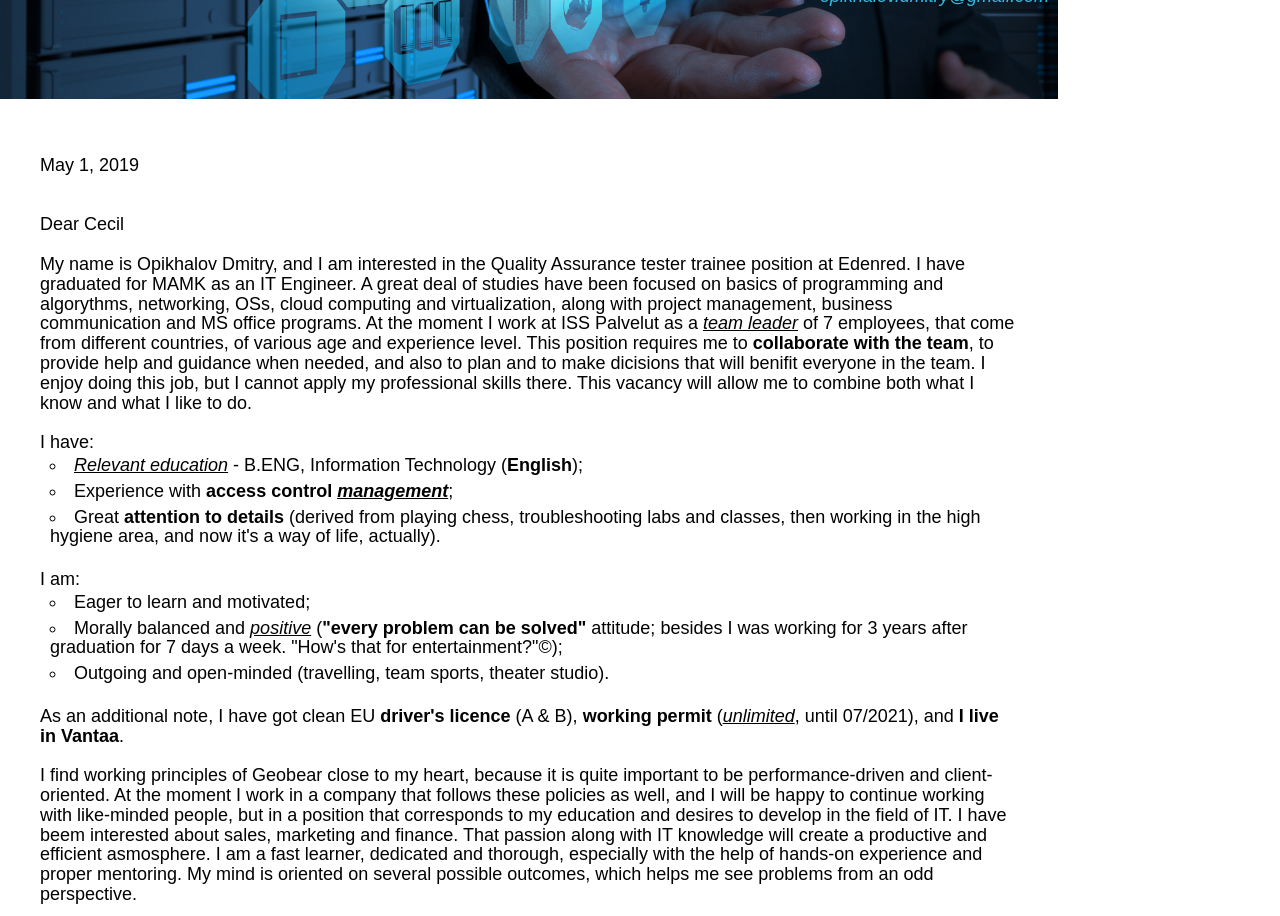
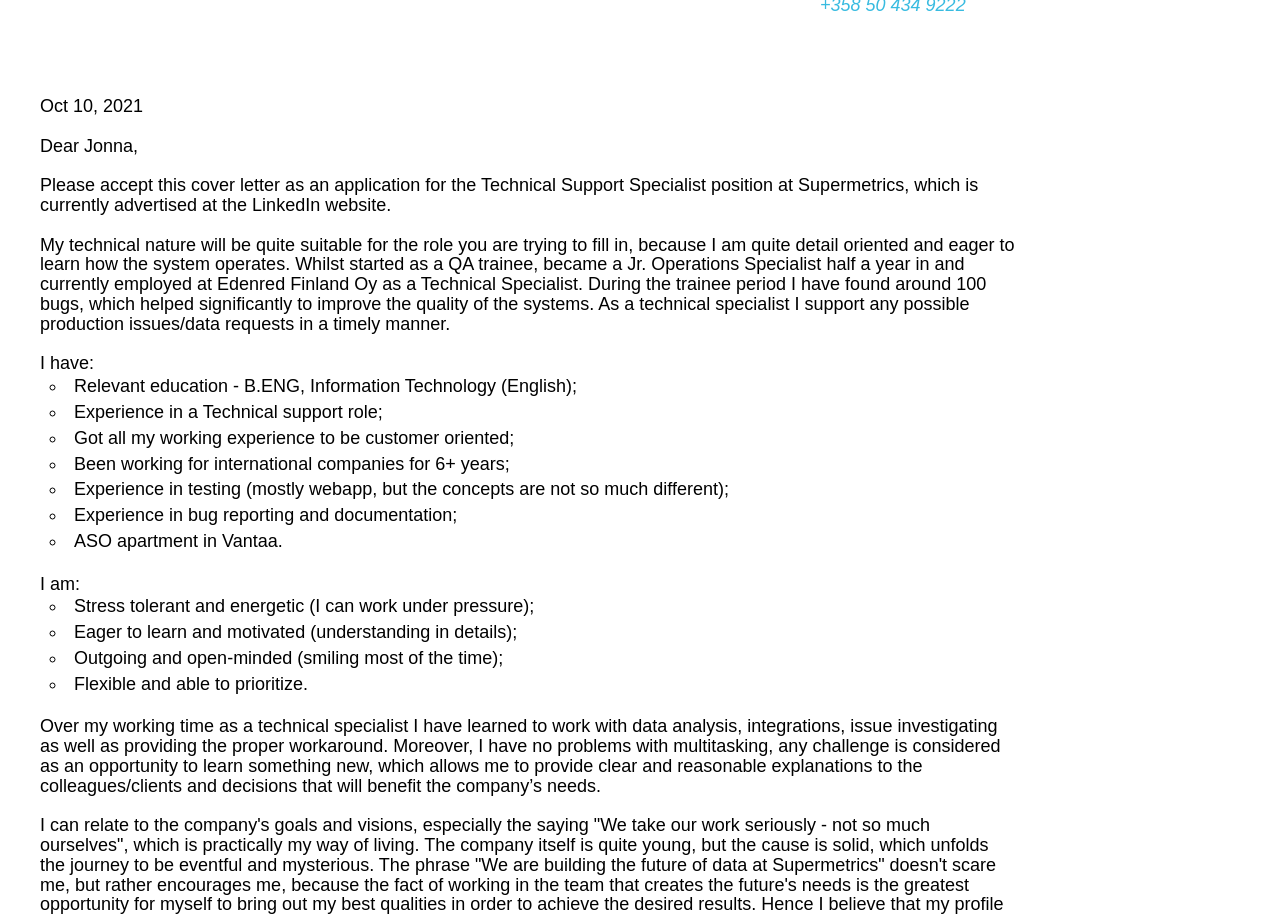
Before and after one commit to iavasvertel/application-letter, a plain HTML site: page index.html in a window 1280 px wide. Shown: the part 143-1059 px from the top of the page. Drawn offline with Linux system fonts and the light colour scheme.

Commit message:
Supermetrics

```diff
--- a/index.html
+++ b/index.html
@@ -10,74 +10,76 @@
   <body>
     <div class="wrapper">
       <div class="top-banner">
-        <span class="name">Opikhalov Dmitry</span> <br />
-        <span class="mail">opikhalov.dmitry@gmail.com</span>
+        <span class="name">Opikhalov Dmitry</span> <br /><br /><br />
+        <span class="mail">opikhalov.dmitry@gmail.com</span><br />
+        <span class="mail">+358 50 434 9222</span>
+
       </div>
       <div class="cover-letter">
-        May 1, 2019 <br />
+        Oct 10, 2021
         <br />
         <br />
-        Dear Cecil <br />
+        Dear Jonna,
         <br />
-        My name is Opikhalov Dmitry, and I am interested in the Quality Assurance tester trainee position at Edenred. I have graduated for MAMK as an IT Engineer. A great deal of studies have been focused on basics of programming and algorythms, networking, OSs, cloud computing and virtualization, along with project management, business communication and MS office programs. At the moment I work at ISS Palvelut as a <span class="italy">team leader</span> of 7 employees, that come from different countries, of various age and experience level. This position requires me to <span class="bold">collaborate with the team</span>, to provide help and guidance when needed, and also to plan and to make dicisions that will benifit everyone in the team. I enjoy doing this job, but I cannot apply my professional skills there. This vacancy will allow me to combine both what I  know and what I like to do.
+        <br />
+        Please accept this cover letter as an application for the Technical Support Specialist position at Supermetrics, which is currently advertised at the LinkedIn website.
+        <br />
+        <br />
+        My technical nature will be quite suitable for the role you are trying to fill in, because I am quite detail oriented and eager to learn how the system operates. Whilst started as a QA trainee, became a Jr. Operations Specialist half a year in and currently employed at Edenred Finland Oy as a Technical Specialist. During the trainee period I have found around 100 bugs, which helped significantly to improve the quality of the systems. As a technical specialist I support any possible production issues/data requests in a timely manner.
         <br />
         <br />
         I have:
         <ul>
           <li>
-            <span class="italy">Relevant education</span> - B.ENG, Information
-            Technology (<span class="bold">English</span>);
+            Relevant education - B.ENG, Information Technology (English);
           </li>
           <li>
-            Experience with <span class="bold">access control <span class="italy">management</span></span>;
+            Experience in a Technical support role;
           </li>
           <li>
-            Great <span class="bold">attention to details</span> (derived from
-            playing chess, troubleshooting labs and classes, then working in the high hygiene area, and now it's a way of life, actually).
+            Got all my working experience to be customer oriented;
+          </li>
+          <li>
+            Been working for international companies for 6+ years;
+          </li>
+          <li>
+            Experience in testing (mostly webapp, but the concepts are not so much different);
+          </li>
+          <li>
+            Experience in bug reporting and documentation;
+          </li>
+          <li>
+            ASO apartment in Vantaa.
           </li>
         </ul>
         <br />
         I am:
-
         <ul>
           <li>
-            Eager to learn and motivated;
+            Stress tolerant and energetic (I can work under pressure);
           </li>
           <li>
-            Morally balanced and <span class="italy">positive</span> (<span
-              class="bold"
-              >"every problem can be solved"</span
-            >
-            attitude; besides I was working for 3 years after graduation for 7
-            days a week. "How's that for entertainment?"©);
+            Eager to learn and motivated (understanding in details);
           </li>
           <li>
-            Outgoing and open-minded (travelling, team sports, theater studio).
+            Outgoing and open-minded (smiling most of the time);
+          </li>
+          <li>
+            Flexible and able to prioritize.
           </li>
         </ul>
         <br />
-
-        As an additional note, I have got clean EU
-        <span class="bold">driver's licence</span> (A & B),
-        <span class="bold">working permit</span> (<span class="italy"
-          >unlimited</span
-        >, until 07/2021), and
-        <span class="bold">I live in Vantaa</span>.<br />
-
-        <br />
-
-        I find working principles of Geobear close to my heart, because it is quite important to be performance-driven and client-oriented. At the moment I work in a company that
-        follows these policies as well, and I will be happy to continue working with like-minded people, but in a
-        position that corresponds to my education and desires to develop in the field of IT. I have beem interested about sales, marketing and finance. That passion along with IT  knowledge will create a productive and efficient asmosphere. I am a fast learner, dedicated and thorough, especially with the help of hands-on experience and proper mentoring. My mind is oriented on several possible outcomes, which helps me see problems from an odd perspective.<br />
-        <br />
-
-        I thank you for taking the time to read my cover letter and to review my resume. I am looking forward to discuss the position in person (starting from May 13), but I am available via the e-mail and I can start working as soon as possible.
-
+        Over my working time as a technical specialist I have learned to work with data analysis, integrations, issue investigating as well as providing the proper workaround. Moreover, I have no problems with multitasking, any challenge is considered as an opportunity to learn something new, which allows me to provide clear and reasonable explanations to the colleagues/clients and decisions that will benefit the company’s needs.
         <br />
         <br />
+        I can relate to the company's goals and visions, especially the saying "We take our work seriously - not so much ourselves", which is practically my way of living. The company itself is quite young, but the cause is solid, which unfolds the journey to be eventful and mysterious. The phrase "We are building the future of data at Supermetrics" doesn't scare me, but rather encourages me, because the fact of working in the team that creates the future's needs is the greatest opportunity for myself to bring out my best qualities in order to achieve the desired results. Hence I believe that my profile and aspirations make me a good match for a rapidly evolving and diverse company such as yourselves.
         <br />
-        Kind Regards,
-
+        <br />
+        I am looking forward to discussing the position in person. You can contact me by email or phone.<br />
+        I thank you for taking the time to read my cover letter and to review my resume.
+        <br />
+        <br />
+        With Kind Regards,
         <br />
         <br />
         Opikhalov Dmitry.
--- a/style.css
+++ b/style.css
@@ -19,20 +19,20 @@ body {
 
 .wrapper .top-banner {
   width: 100%;
-  height: 259px;
-  background-image: url("../itconnect.jpg");
+  height: 200px;
   background-size: contain;
   background-repeat: no-repeat;
   -webkit-background-size: contain;
   -moz-background-size: contain;
   -o-background-size: contain;
   background-size: contain;
+  line-height: 0.5em;
 }
 
 .name {
   display: block;
   position: relative;
-  left: 785px;
+  left: 750px;
   top: 100px;
   font-size: 2rem;
   color: #38bbe0;
@@ -77,7 +77,7 @@ div > ul > li {
   }
 
   .name {
-    left: 770px;
+    left: 800px;
     top: 90px;
     font-size: 2rem;
     color: #38bbe0;
@@ -88,8 +88,4 @@ div > ul > li {
     top: 80px;
     font-size: 80%;
   }
-  .wrapper .top-banner {
-    background-image: url("../itconnect.jpg") !important;
-    -webkit-print-color-adjust: exact;
-  }
 }
```
Also changed, not shown: background.jpg (added).
